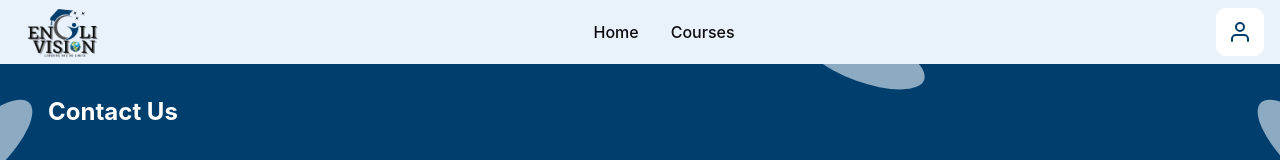
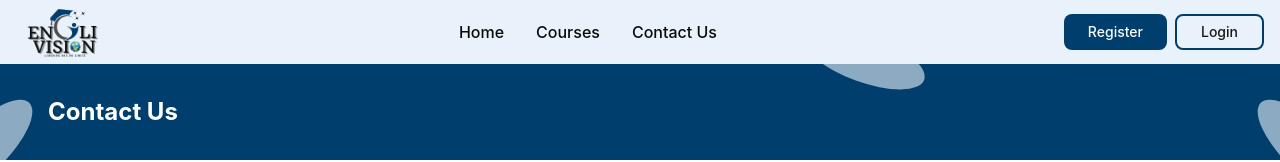
Before and after one commit to gosor-solutions/eraasoft-library, a Next.js app: page /contact-us in a window 1280 px wide. Shown: the top 162 px of the page. Built offline with nearby package versions, Linux system fonts and the light colour scheme; no server answers.

Commit message:
changed deploy script

```diff
--- a/next.config.ts
+++ b/next.config.ts
@@ -10,6 +10,12 @@
         port: "8000",
         pathname: "/storage/**",
       },
+      {
+        protocol: "https",
+        hostname: "images.unsplash.com",
+        port: "",
+        pathname: "/**",
+      },
     ],
   },
 };
--- a/src/components/features/Courses/RelatedCourses.tsx
+++ b/src/components/features/Courses/RelatedCourses.tsx
@@ -1,13 +1,16 @@
+import { courseServer } from "@/api/server/courses";
 import { CoursesGrid } from "./CoursesGrid";
 
-export function RelatedCourses() {
+export async function RelatedCourses() {
+  const courses = await courseServer.getAll();
+
   return (
     <section className="w-full border-t border-gray-200 px-4 py-12 md:py-16 lg:py-20">
       <div className="mx-auto max-w-7xl">
         <h2 className="mb-12 text-3xl font-semibold md:text-4xl lg:mb-16">
           Related Courses
         </h2>
-        <CoursesGrid courses={[]} />
+        <CoursesGrid courses={courses.data} />
       </div>
     </section>
   );
--- a/src/components/layout/Navbar.tsx
+++ b/src/components/layout/Navbar.tsx
@@ -1,8 +1,14 @@
 import { MyLink } from "@/components/shared/MyLink";
+import { isAuthenticated } from "@/lib/auth";
+import { logger } from "@/lib/logger";
 import Image from "next/image";
 import { FiUser } from "react-icons/fi";
+import { Button } from "../shared/Button";
 
-export function NavBar() {
+export async function NavBar() {
+  const isAuthed = await isAuthenticated();
+  logger.logData("auth status", isAuthed);
+
   return (
     <div className="flex justify-between items-center py-4 px-4 bg-brand-secondary h-16 fixed top-0 w-full z-1">
       <Image
@@ -15,13 +21,27 @@
       <ul className="flex gap-8 font-medium  items-baseline">
         <MyLink to="/">Home</MyLink>
         <MyLink to="courses">Courses</MyLink>
+        <MyLink to="contact-us">Contact Us</MyLink>
       </ul>
       <div>
-        <MyLink to="profile">
-          <div className="bg-white rounded-lg flex items-center justify-center">
-            <FiUser className="m-2 p-1 size-8 text-2xl text-brand-primary" />
+        {isAuthed ? (
+          <MyLink to="profile">
+            <div className="bg-white rounded-lg flex items-center justify-center">
+              <FiUser className="m-2 p-1 size-8 text-2xl text-brand-primary" />
+            </div>
+          </MyLink>
+        ) : (
+          <div className="flex gap-2">
+            <MyLink to="register">
+              <Button className="px-6">Register</Button>
+            </MyLink>
+            <MyLink to="login">
+              <Button className="px-6" variant={"secondary"}>
+                Login
+              </Button>
+            </MyLink>
           </div>
-        </MyLink>
+        )}
       </div>
     </div>
   );
--- a/src/components/pages/Courses/CoursesPage.tsx
+++ b/src/components/pages/Courses/CoursesPage.tsx
@@ -1,7 +1,10 @@
+import { courseServer } from "@/api/server/courses";
 import { CoursePageHeader } from "@/components/features/Courses/CoursePageHeader";
 import { CoursesGrid } from "@/components/features/Courses/CoursesGrid";
 
-export function CoursesPage() {
+export async function CoursesPage() {
+  const courses = await courseServer.getAll();
+
   return (
     <>
       <section className="w-full px-4 py-8 md:py-12">
@@ -12,7 +15,7 @@
           {/* Search and Filter Bar */}
           <CoursePageHeader />
 
-          <CoursesGrid courses={[]} />
+          <CoursesGrid courses={courses.data} />
         </div>
       </section>
     </>
--- a/src/components/shared/button.tsx
+++ b/src/components/shared/button.tsx
@@ -5,7 +5,7 @@
 import { cn } from "@/lib/utils";
 
 const buttonVariants = cva(
-  "inline-flex items-center justify-center gap-2 whitespace-nowrap rounded-md text-sm font-medium transition-all disabled:pointer-events-none disabled:opacity-50 [&_svg]:pointer-events-none [&_svg:not([class*='size-'])]:size-4 shrink-0 [&_svg]:shrink-0 outline-none focus-visible:border-ring focus-visible:ring-ring/50 focus-visible:ring-[3px] aria-invalid:ring-destructive/20 dark:aria-invalid:ring-destructive/40 aria-invalid:border-destructive",
+  "cursor-pointer inline-flex items-center justify-center gap-2 whitespace-nowrap rounded-md text-sm font-medium transition-all disabled:pointer-events-none disabled:opacity-50 [&_svg]:pointer-events-none [&_svg:not([class*='size-'])]:size-4 shrink-0 [&_svg]:shrink-0 outline-none focus-visible:border-ring focus-visible:ring-ring/50 focus-visible:ring-[3px] aria-invalid:ring-destructive/20 dark:aria-invalid:ring-destructive/40 aria-invalid:border-destructive",
   {
     variants: {
       variant: {
@@ -16,10 +16,10 @@
         outline:
           "border bg-background shadow-xs hover:bg-accent hover:text-accent-foreground dark:bg-input/30 dark:border-input dark:hover:bg-input/50",
         secondary:
-          "bg-brand-secondary text-secondary-foreground hover:bg-brand-secondary/80",
+          "bg-brand-secondary text-secondary-foreground hover:bg-brand-secondary/80 border-2 border-brand-primary",
         ghost:
           "hover:bg-accent hover:text-accent-foreground dark:hover:bg-accent/50",
-        link: "cursor-pointer text-brand-primary font-semibold text-md underline-offset-4 hover:underline",
+        link: "text-brand-primary font-semibold text-md underline-offset-4 hover:underline",
       },
       size: {
         default: "h-9 px-4 py-2 has-[>svg]:px-3",
--- a/src/lib/logger.ts
+++ b/src/lib/logger.ts
@@ -56,6 +56,13 @@
     console.log("Data:", data);
     console.groupEnd();
   },
+  logData: (key: string, data: unknown) => {
+    if (!ENV.ENABLE_API_LOGGING) return;
+
+    console.group(`Data: [${key}]`);
+    console.log(data);
+    console.groupEnd();
+  },
 
   logError: (url: string, error: unknown, duration?: number) => {
     if (!ENV.ENABLE_API_LOGGING) return;
```
Also changed, not shown: 2 other files (tests, documents, lock files or other folders).
